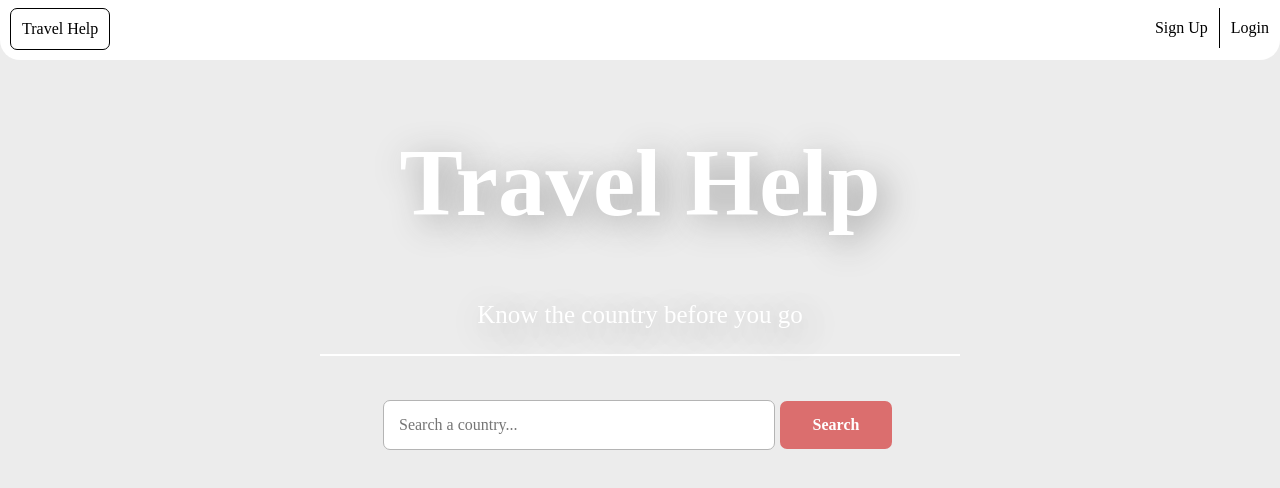
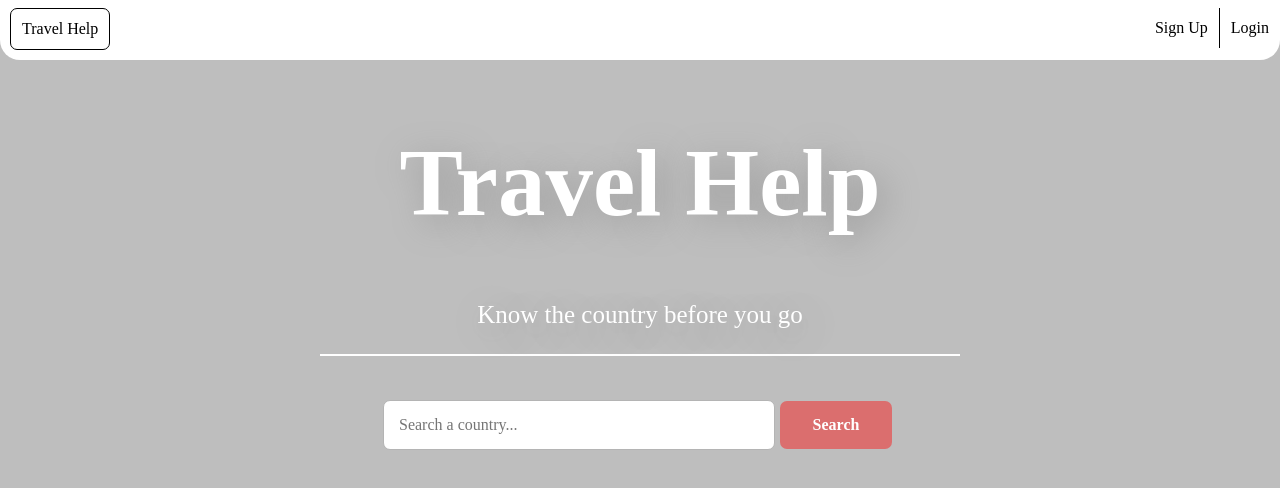
Before and after one commit to WHATommy/TravelHelp, a React (Create React App) app in the folder frontend/: page / in a window 1280 px wide. Shown: the top 488 px of the page. Built offline with nearby package versions, Linux system fonts and the light colour scheme; a web font is replaced by a local one.

Commit message:
make background darker

```diff
--- a/frontend/src/App.css
+++ b/frontend/src/App.css
@@ -9,7 +9,7 @@ body {
     background-size: cover;
     height: 100%;
     overflow: hidden;*/
-    background-color: rgb(236, 236, 236);
+    background-color: rgb(190, 190, 190);
 }
 
 /*Landing*/
```
